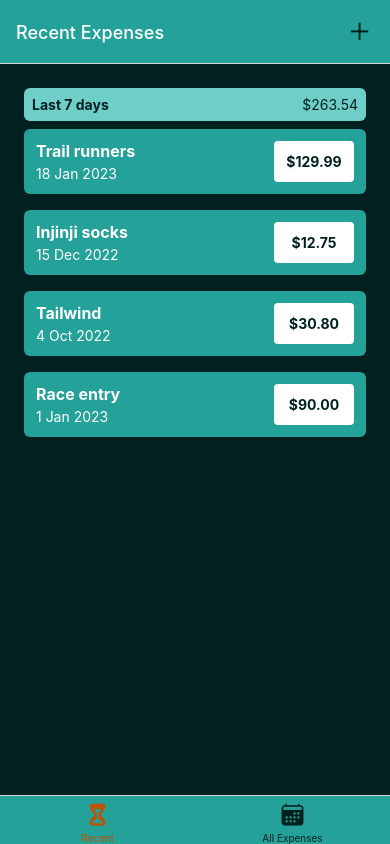
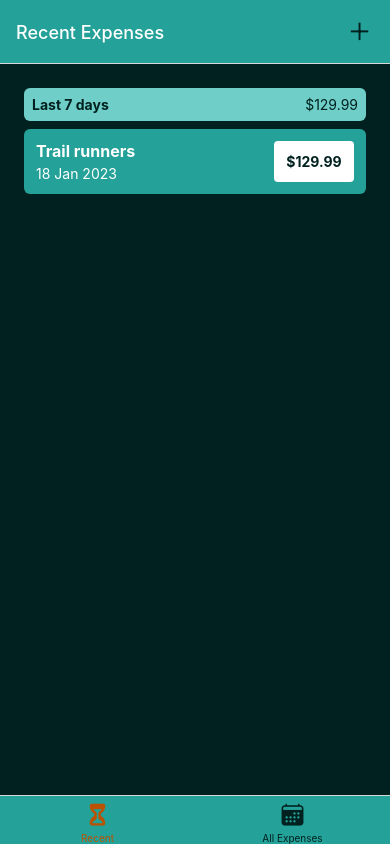
Before and after one commit to alleycaaat/expense-tracker, a React Native app: screen / in a window 390 px wide. Built offline with nearby package versions, Linux system fonts and the light colour scheme.

Commit message:
added state management via useContext hook

```diff
--- a/App.js
+++ b/App.js
@@ -10,6 +10,7 @@ import ManageExp from './screens/ManageExp';
 import AllExp from './screens/AllExp';
 import RecentExp from './screens/RecentExp';
 import IconBtn from './components/UI/IconBtn';
+import ExpContextProvider from './store/exp-context';
 
 const Stack = createNativeStackNavigator();
 const Tabs = createBottomTabNavigator();
@@ -64,6 +65,7 @@ export default function App() {
   return (
     <>
       <StatusBar style="auto" />
+      <ExpContextProvider>
         <NavigationContainer>
           <Stack.Navigator
             screenOptions={{
@@ -84,6 +86,7 @@ export default function App() {
             />
           </Stack.Navigator>
         </NavigationContainer>
+      </ExpContextProvider>
     </>
   );
 }
--- a/components/ExpOutput/ExpList.js
+++ b/components/ExpOutput/ExpList.js
@@ -6,10 +6,10 @@ function rednerExpItem(itemData) {
         <ExpItem {...itemData} />
     );
 }
-function ExpList({ expenses }) {
+function ExpList({ exp }) {
     return (
         <FlatList
-            data={expenses}
+            data={exp}
             renderItem={rednerExpItem}
             keyExtractor={(item) => item.id}
         />
--- a/components/ExpOutput/ExpOutput.js
+++ b/components/ExpOutput/ExpOutput.js
@@ -1,41 +1,15 @@
 import { View, StyleSheet } from 'react-native';
+
+import { GlobalStyles } from '../../constants/styles';
 
 import ExpList from './ExpList';
 import ExpSummary from './ExpSummary';
-import { GlobalStyles } from '../../constants/styles';
 
-const EXPNS = [
-    {
-        id: 'e1',
-        desc: 'Trail runners',
-        amt: 129.99,
-        date: new Date('2023-01-18'),
-    },
-    {
-        id: 'e2',
-        desc: 'Injinji socks',
-        amt: 12.75,
-        date: new Date('2022-12-15'),
-    },
-    {
-        id: 'e3',
-        desc: 'Tailwind',
-        amt: 30.80,
-        date: new Date('2022-10-04'),
-    },
-    {
-        id: 'e4',
-        desc: 'Race entry',
-        amt: 90.00,
-        date: new Date('2023-01-01'),
-    },
-];
-
-function ExpOutput({ expenses, daterange }) {
+function ExpOutput({ exp, daterange }) {
     return (
         <View style={styles.container}>
-            <ExpSummary expenses={EXPNS} daterange={daterange} />
-            <ExpList expenses={EXPNS} />
+            <ExpSummary exp={exp} daterange={daterange} />
+            <ExpList exp={exp} />
         </View>
     );
 }
--- a/components/ExpOutput/ExpSummary.js
+++ b/components/ExpOutput/ExpSummary.js
@@ -1,10 +1,10 @@
 import { Text, View, StyleSheet } from 'react-native';
 import { GlobalStyles } from '../../constants/styles';
 
-function ExpSummary({ daterange, expenses }) {
-    const expSum = expenses.reduce((sum, expense) => {
+function ExpSummary({ daterange, exp }) {
+    const expSum = exp.reduce((sum, exp) => {
         return (
-            sum + expense.amt
+            sum + exp.amt
         );
     }, 0);
     return (
--- a/screens/AllExp.js
+++ b/screens/AllExp.js
@@ -1,9 +1,15 @@
+import { useContext } from 'react';
 import { StyleSheet, Text } from 'react-native';
+
+import { ExpContext } from '../store/exp-context';
+
 import ExpOutput from '../components/ExpOutput/ExpOutput';
 
 function AllExp() {
+    const expCtx = useContext(ExpContext)
+
     return (
-        <ExpOutput daterange='Total' />
+        <ExpOutput exp={expCtx.exp} daterange='Total' />
     );
 }
 
--- a/screens/ManageExp.js
+++ b/screens/ManageExp.js
@@ -1,20 +1,24 @@
 import { useLayoutEffect } from 'react';
-import { StyleSheet, Text, View } from 'react-native';
+import { StyleSheet, View } from 'react-native';
+
+import { GlobalStyles } from '../constants/styles';
+
 import Btn from '../components/UI/Btn';
 import IconBtn from '../components/UI/IconBtn';
-import { GlobalStyles } from '../constants/styles';
 
 function ManageExp({ route, navigation }) {
+    //params is a ternary to avoid throwing an error if there's no id
     const editedId = route.params?.expId;
     const isEditing = !!editedId;
+
     function deleteHandler() {
-
+        navigation.goBack();
     }
     function cancelHandler() {
-
+        navigation.goBack();
     }
     function confirmHandler() {
-
+        navigation.goBack();
     }
 
     useLayoutEffect(() => {
--- a/screens/RecentExp.js
+++ b/screens/RecentExp.js
@@ -1,9 +1,22 @@
-import { StyleSheet} from 'react-native';
+import { useContext } from 'react';
+import { StyleSheet } from 'react-native';
+
+import { ExpContext } from '../store/exp-context';
+import { getDateMinusDays } from '../util/date';
+
 import ExpOutput from '../components/ExpOutput/ExpOutput';
 
 function RecentExp() {
+    const expCtx = useContext(ExpContext);
+
+    const recentExp = expCtx.exp.filter((exp) => {
+        const today = new Date();
+        const prevDate = getDateMinusDays(today, 7);
+
+        return exp.date > prevDate;
+    });
     return (
-        <ExpOutput daterange='Last 7 days' />
+        <ExpOutput exp={recentExp} daterange='Last 7 days' />
     );
 }
 
--- /dev/null
+++ b/store/exp-context.js
@@ -0,0 +1,85 @@
+import { createContext, useReducer } from 'react';
+
+const EXPNS = [
+    {
+        id: 'e1',
+        desc: 'Trail runners',
+        amt: 129.99,
+        date: new Date('2023-01-18'),
+    },
+    {
+        id: 'e2',
+        desc: 'Injinji socks',
+        amt: 12.75,
+        date: new Date('2022-12-15'),
+    },
+    {
+        id: 'e3',
+        desc: 'Tailwind',
+        amt: 30.80,
+        date: new Date('2022-10-04'),
+    },
+    {
+        id: 'e4',
+        desc: 'Race entry',
+        amt: 90.00,
+        date: new Date('2023-01-01'),
+    },
+];
+
+export const ExpContext = createContext({
+    exp: [],
+    addExp: ({ desc, amt, date }) => { },
+    deleteExp: (id) => { },
+    updateExp: (id, { desc, amt, date }) => { },
+});
+
+function expReducer(state, action) {
+    switch (action.type) {
+        case 'ADD':
+            const id = new Date().toString() + Math.random().toString();
+            return [{ ...action.payload, id: id }, ...state];
+        case 'UPDATE':
+            const updateExpId = state.findIndex //get the index of the item to be updated
+                ((exp) => exp.id === action.payload.id
+                );
+            const updateExp = state[updateExpId]; //get the data at that index
+            const updatedItem = { ...updateExp, ...action.payload.date }; //merge the  old and new data
+            const updatedExpList = [...state]; //get the array to be updated, spread in new to keep it immutable
+            updatedExpList[updateExpId] = updatedItem; //using the newly created array, go to the index of the item being updated, set it to the updated data
+            return updatedExpList;
+        case 'DELETE':
+            return state.filter((exp) => exp.id !== action.payload);
+        default:
+            return state;
+    }
+}
+
+function ExpContextProvider({ children }) {
+    const [expState, dispatch] = useReducer(expReducer, EXPNS);
+
+    function addExp(expData) {
+        dispatch({ type: 'ADD', payload: expData });
+    }
+
+    function deleteExp(id) {
+        dispatch({ type: 'DELETE', payload: id });
+    }
+
+    function updateExp(id, expData) {
+        dispatch({ type: 'UPDATE', payload: { id: id, data: expData } });
+    }
+
+    const value = {
+        exp: expState,
+        addExp: addExp,
+        deleteExp: deleteExp,
+        updateExp: updateExp,
+    };
+
+    return (
+        <ExpContext.Provider value={value}>{children}</ExpContext.Provider>
+    );
+}
+
+export default ExpContextProvider;
--- a/util/date.js
+++ b/util/date.js
@@ -2,3 +2,9 @@ export function getFormatDate(date) {
     let months = ['Jan', 'Feb', 'Mar', 'Apr', 'May', 'Jun', 'Jul', 'Aug', 'Sep', 'Oct', 'Nov', 'Dec'];
     return (`${ date.getDate() } ${ months[date.getMonth()] } ${ date.getFullYear() }`);
 }
+
+export function getDateMinusDays(date, days) {
+    return (
+        new Date(date.getFullYear(), date.getMonth(), date.getDate() - days)
+    );
+}
```
Lines whose indentation alone changed are shown as unchanged.
